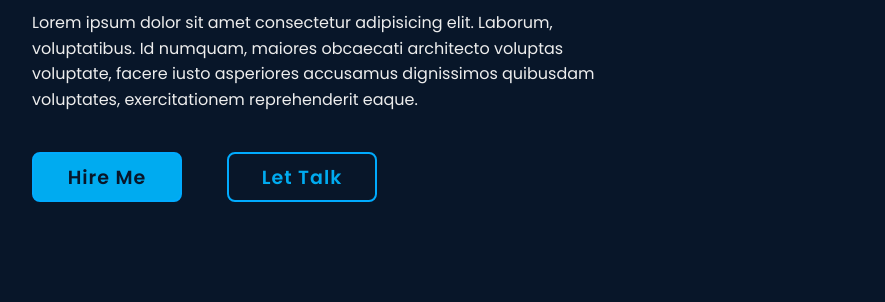
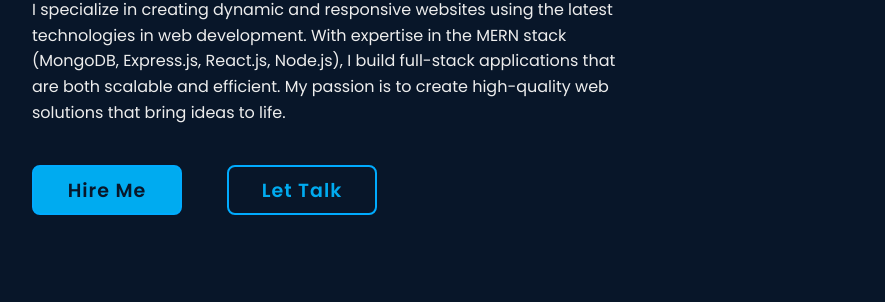
Before and after one commit to Hamza-Mansuri/Portfolio-F, a plain HTML site: page index.html in a window 1280 px wide. Shown: the part 415-717 px from the top of the page, without its empty margins (96-981 px from the left). Drawn offline with nearby package versions, Linux system fonts and the light colour scheme.

```diff
--- a/index.html
+++ b/index.html
@@ -35,7 +35,7 @@
 
 
         <h3>Full Stack Developer</h3>
-        <p>Lorem ipsum dolor sit amet consectetur adipisicing elit. Laborum, voluptatibus. Id numquam, maiores obcaecati architecto voluptas voluptate, facere iusto asperiores accusamus dignissimos quibusdam voluptates, exercitationem reprehenderit eaque.</p>
+        <p>I specialize in creating dynamic and responsive websites using the latest technologies in web development. With expertise in the MERN stack (MongoDB, Express.js, React.js, Node.js), I build full-stack applications that are both scalable and efficient. My passion is to create high-quality web solutions that bring ideas to life.</p>
 
         <div class="btn-box">
         <a href="#">Hire Me</a>
```
